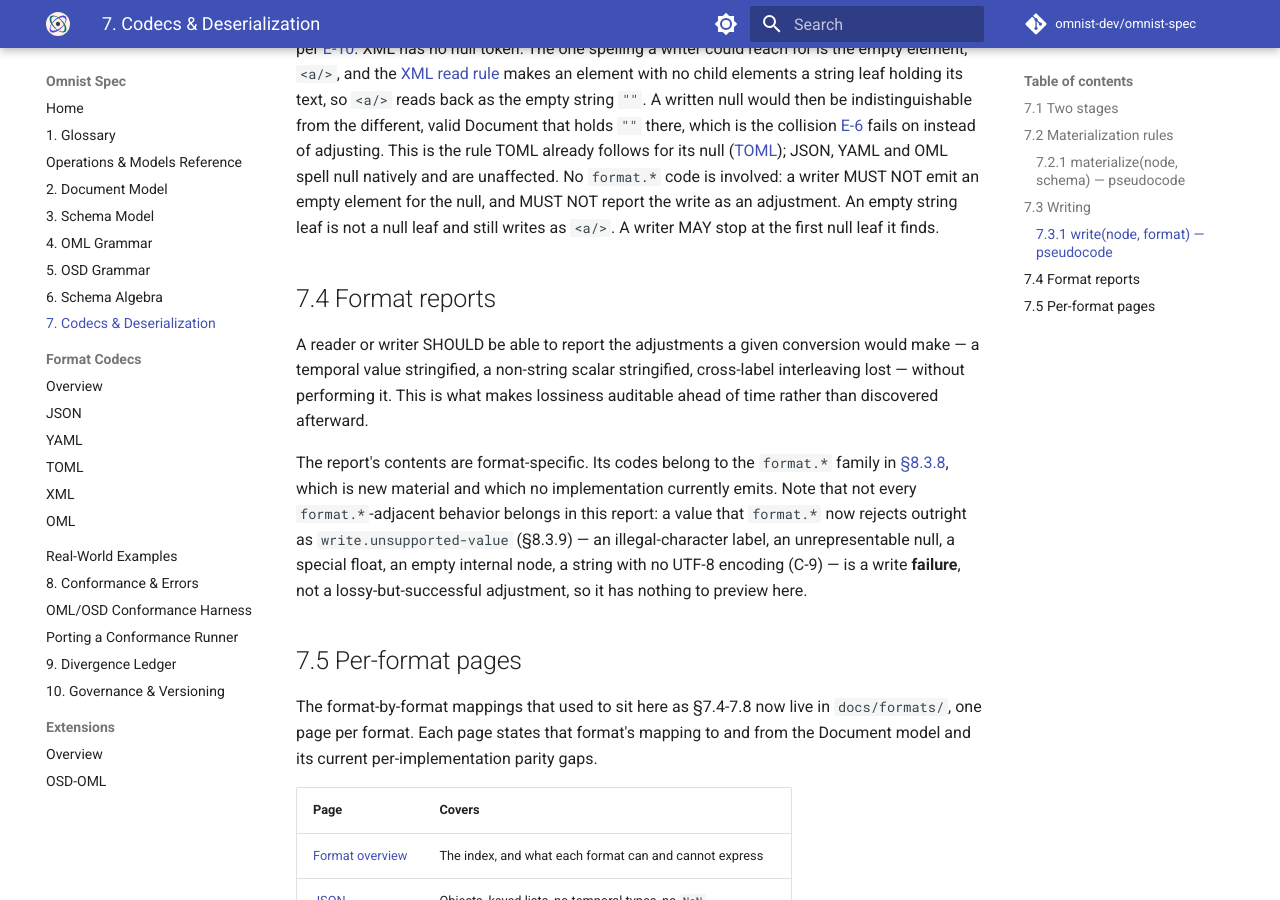
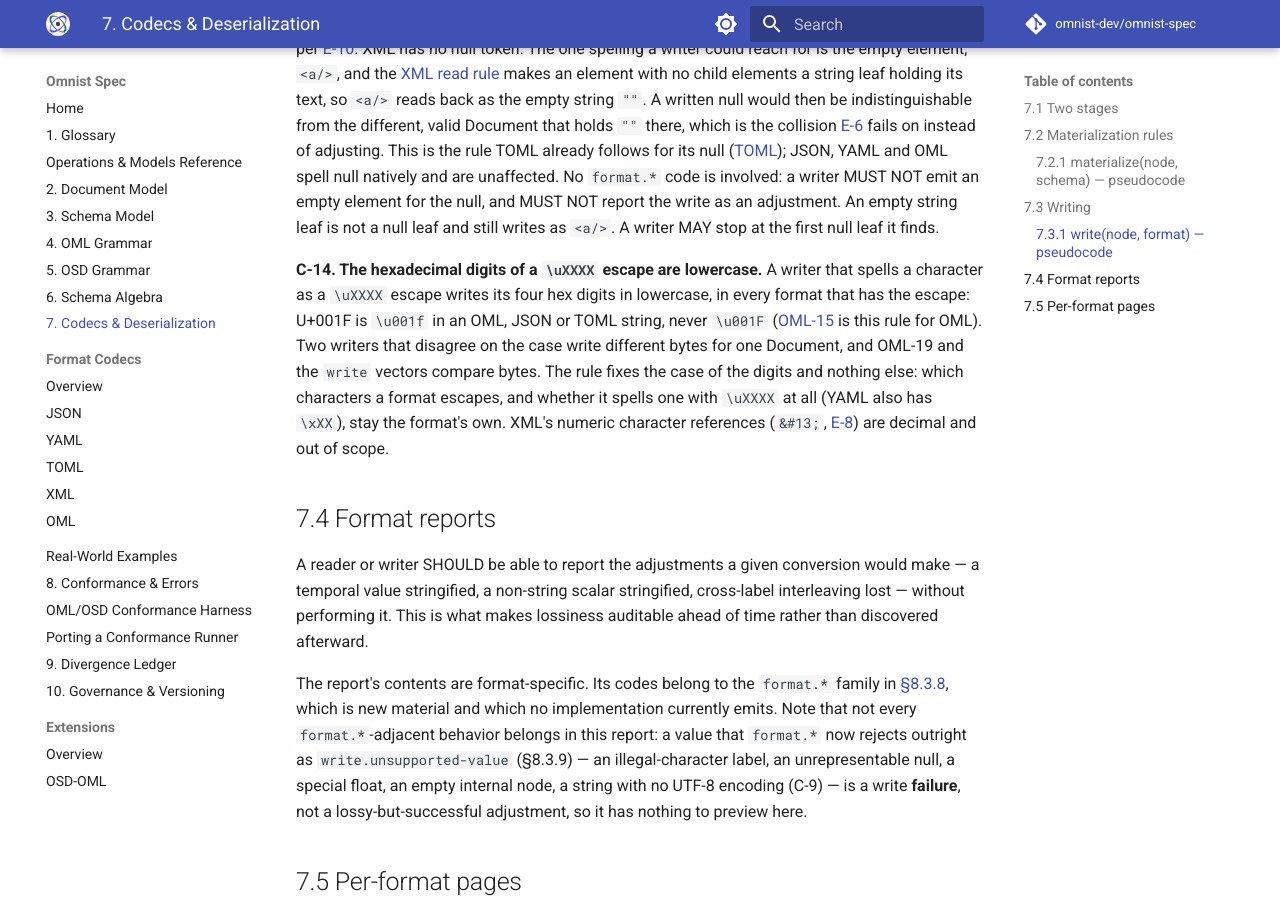
Before and after one commit to omnist-dev/omnist-spec, an MkDocs documentation site: the page built from docs/07-codecs-and-deserialization.md, in a window 1280 px wide and 900 px high, scrolled down 7690 px. Built offline with MkDocs 1.6.1 and Material for MkDocs 9.7.7, drawn with Linux system fonts in a browser that asks for light colours; comment, search, counter and statistics services are not loaded.

Commit message:
Pin lowercase hex digits in \uXXXX escapes (C-14)
C-14 (new): a writer that spells a character as \uXXXX writes its hex digits
in lowercase; OML-15 cites it. Earlier OML escape vectors used control
characters with no hex letter, so none could tell the cases apart.

Vectors: 3 in formats-oml/escapes, 2 in formats-json/escapes, 2 in
formats-toml/escapes.

Co-Authored-By: Claude Sonnet 5.5 <noreply@anthropic.com>

```diff
--- a/docs/07-codecs-and-deserialization.md
+++ b/docs/07-codecs-and-deserialization.md
@@ -401,6 +401,18 @@ empty element for the null, and MUST NOT report the write as an adjustment.
 An empty string leaf is not a null leaf and still writes as `<a/>`. A writer
 MAY stop at the first null leaf it finds.
 
+**C-14. The hexadecimal digits of a `\uXXXX` escape are lowercase.** A writer
+that spells a character as a `\uXXXX` escape writes its four hex digits in
+lowercase, in every format that has the escape: U+001F is `\u001f` in an OML,
+JSON or TOML string, never `\u001F`
+([OML-15](04-oml-grammar.md#45-strings) is this rule for OML). Two writers that
+disagree on the case write different bytes for one Document, and OML-19 and the
+`write` vectors compare bytes. The rule fixes the case of the digits and
+nothing else: which characters a format escapes, and whether it spells one
+with `\uXXXX` at all (YAML also has `\xXX`), stay the format's own. XML's
+numeric character references (`&#13;`, [E-8](08-conformance-and-errors.md#838-format-codec-adjustments))
+are decimal and out of scope.
+
 ## 7.4 Format reports
 
 A reader or writer SHOULD be able to report the adjustments a given conversion
```
Also changed, not shown: docs/04-oml-grammar.md (+3 -1 lines), docs/09-divergence-ledger.md (+2 -2 lines), test-suite/README.md (+2 -2 lines), 3 other files.
